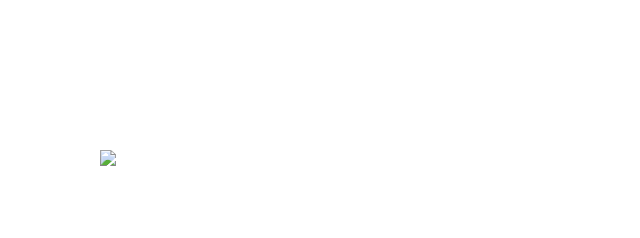
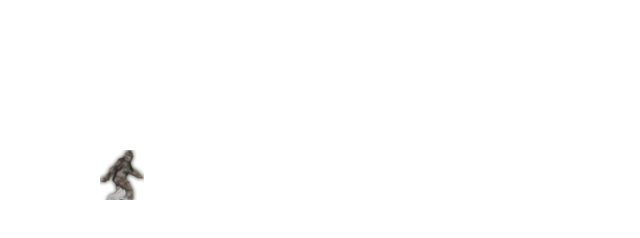
Before and after one commit to melody-h28/bigfoot, a plain HTML site: page index.html in a window 1280 px wide. Shown: the whole page, without its empty margins (0-640 px from the left). Drawn offline with Linux system fonts and the light colour scheme.

Commit message:
Update index.html

```diff
--- a/index.html
+++ b/index.html
@@ -16,7 +16,7 @@
         }
 
         function loadBigFoot() {
-  document.getElementById('bigFoot').src = 'assets/bigfoot.png'
+  document.getElementById('bigFoot').src = 'bigfoot.png'
 }
  </script>
 
```
